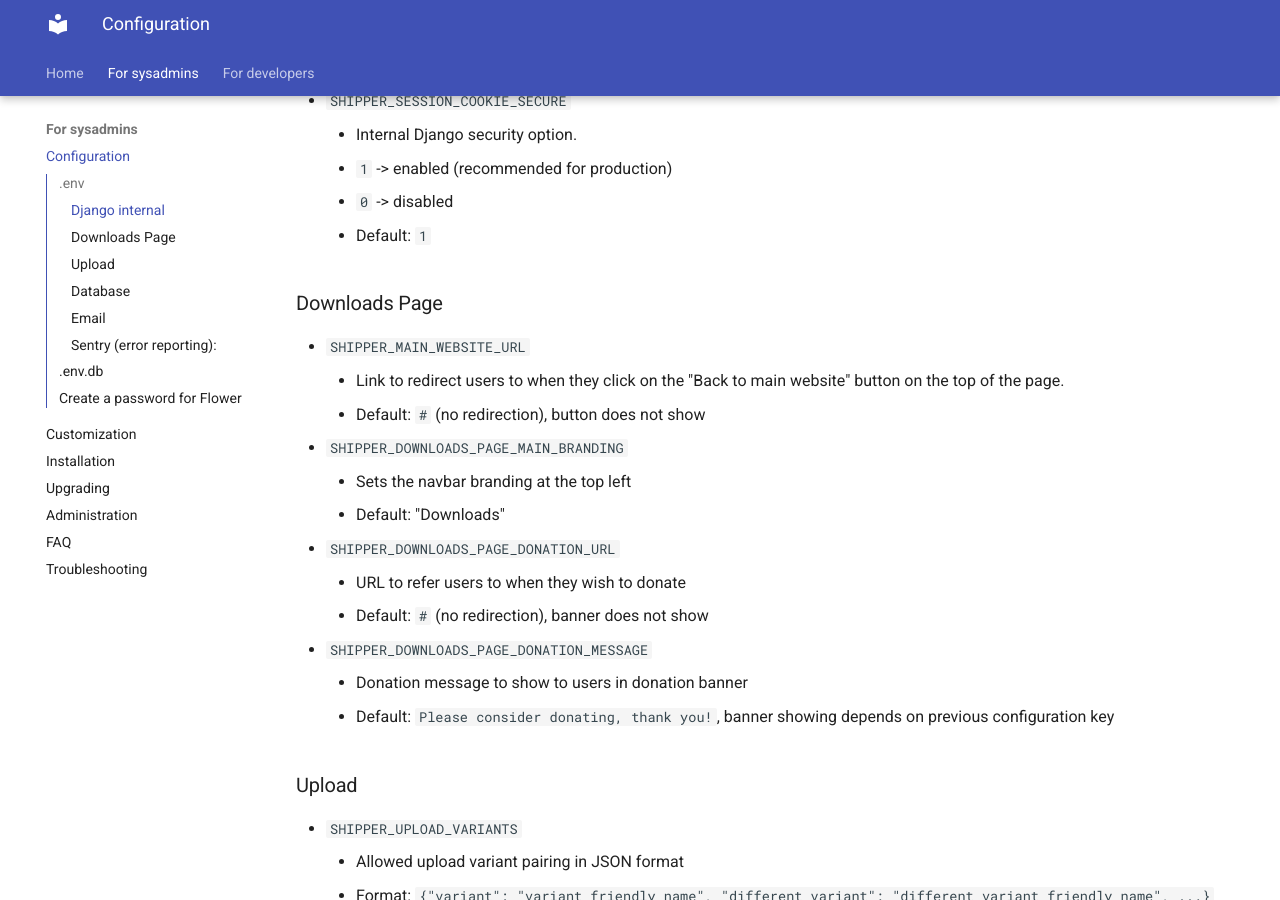
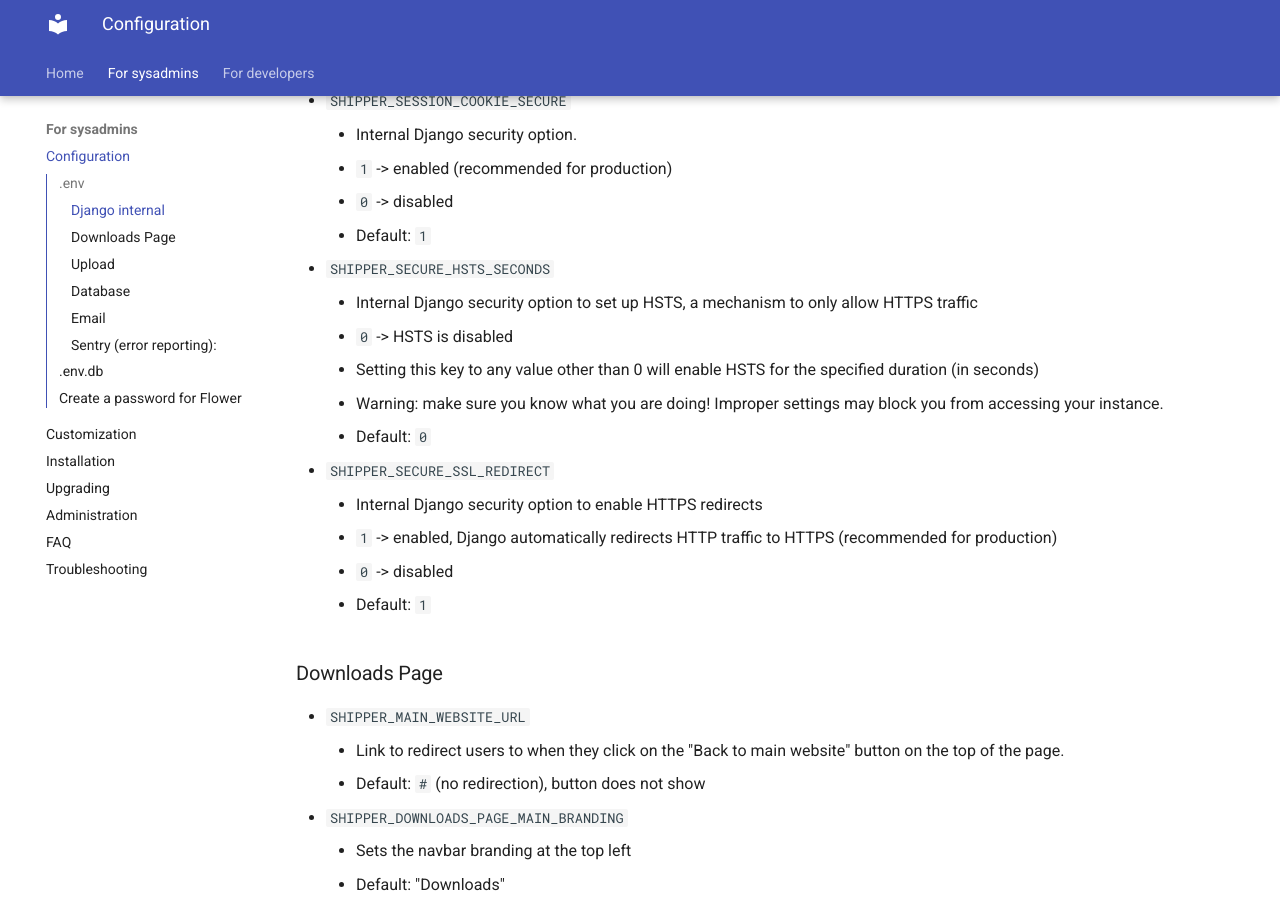
Before and after one commit to shipperstack/shipper, an MkDocs documentation site: the page built from docs/docs/sysadmin/Configuration.md, in a window 1280 px wide and 900 px high, scrolled down 964 px. Built offline with MkDocs 1.6.1 and Material for MkDocs 9.7.7, drawn with Linux system fonts in a browser that asks for light colours; the version menu is left out.

Commit message:
Add security configuration keys

```diff
--- a/docs/docs/sysadmin/Configuration.md
+++ b/docs/docs/sysadmin/Configuration.md
@@ -28,6 +28,17 @@ Copy the `.env.example` file and set the values:
   - `SHIPPER_SESSION_COOKIE_SECURE`
     - Internal Django security option.
     - `1` -> enabled (recommended for production)
+    - `0` -> disabled
+    - Default: `1`
+  - `SHIPPER_SECURE_HSTS_SECONDS`
+    - Internal Django security option to set up HSTS, a mechanism to only allow HTTPS traffic
+    - `0` -> HSTS is disabled
+    - Setting this key to any value other than 0 will enable HSTS for the specified duration (in seconds)
+    - Warning: make sure you know what you are doing! Improper settings may block you from accessing your instance.
+    - Default: `0`
+  - `SHIPPER_SECURE_SSL_REDIRECT`
+    - Internal Django security option to enable HTTPS redirects
+    - `1` -> enabled, Django automatically redirects HTTP traffic to HTTPS (recommended for production)
     - `0` -> disabled
     - Default: `1`
 
```
Also changed, not shown: docs/docs/sysadmin/Upgrading.md (+6 -1 lines), 2 other files.
